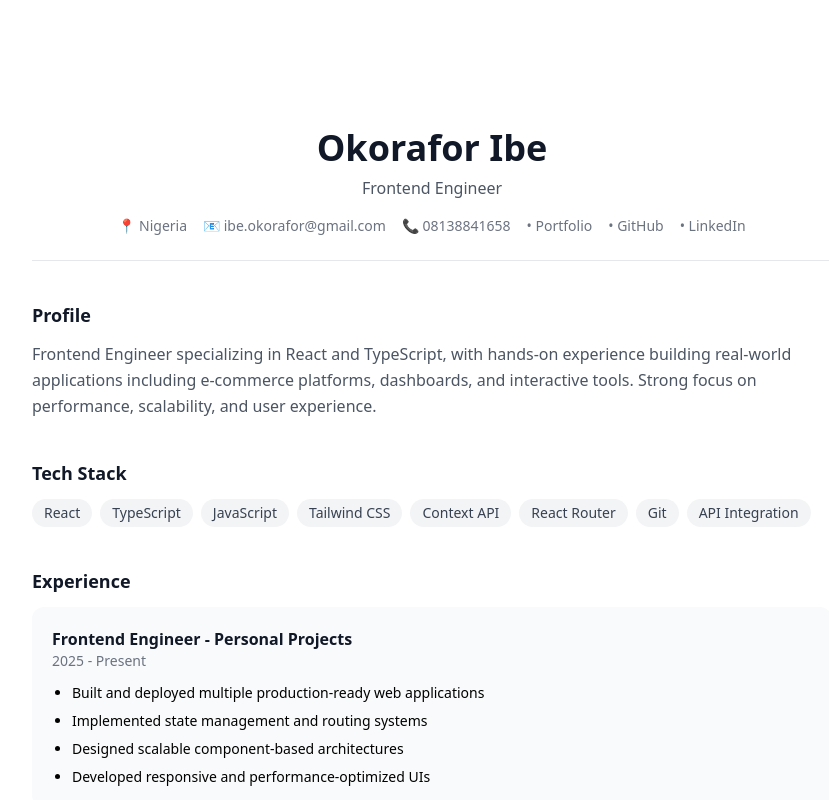
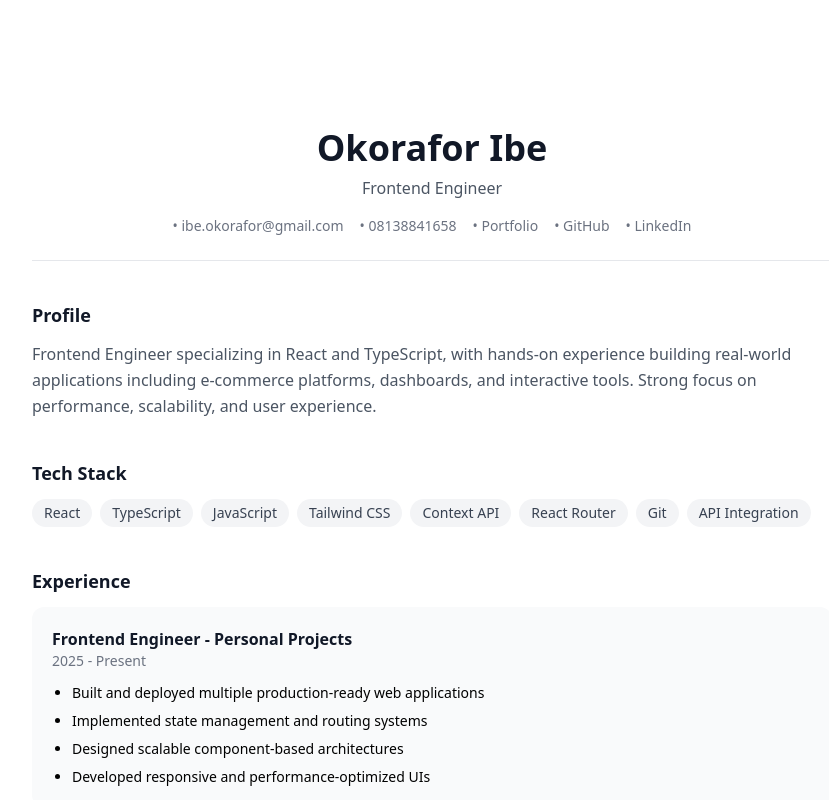
Before and after one commit to ibeO-GH/ibe-portfolio, a React (Vite) app: page /cv in a window 1280 px wide. Shown: the top 800 px of the page, without its empty margins (208-1037 px from the left). Built offline with nearby package versions, Linux system fonts and the light colour scheme.

Commit message:
cv update

```diff
--- a/src/pages/CV.tsx
+++ b/src/pages/CV.tsx
@@ -8,9 +8,8 @@ const CV = () => {
           </h1>
           <p className="text-gray-600 mt-2">Frontend Engineer</p>
           <div className="flex flex-wrap justify-center gap-4 mt-4 text-sm text-gray-500">
-            <span>📍 Nigeria</span>
-            <span>📧 ibe.okorafor@gmail.com</span>
-            <span>📞 08138841658</span>
+            <span>• ibe.okorafor@gmail.com</span>
+            <span>• 08138841658</span>
             <a
               href="https://ibe-portfolio-tau.vercel.app/"
               target="_blank"
```
